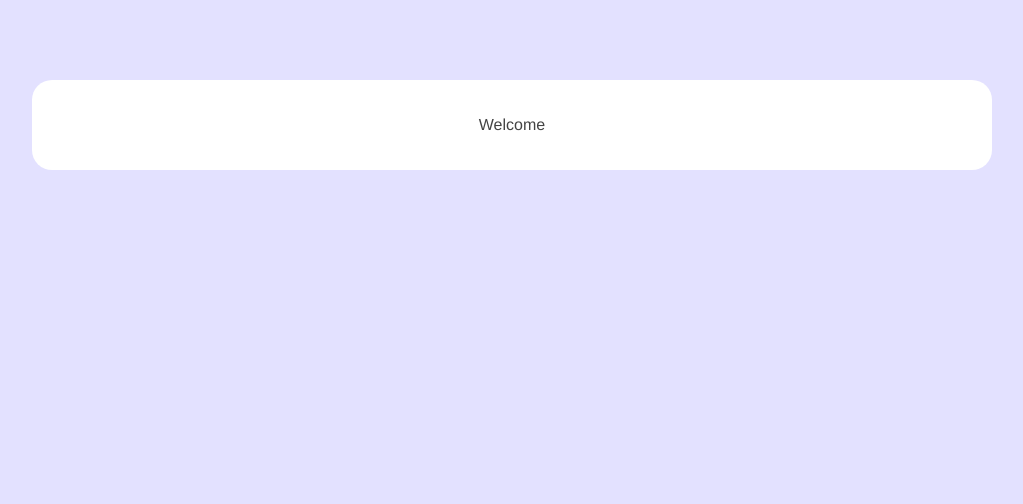
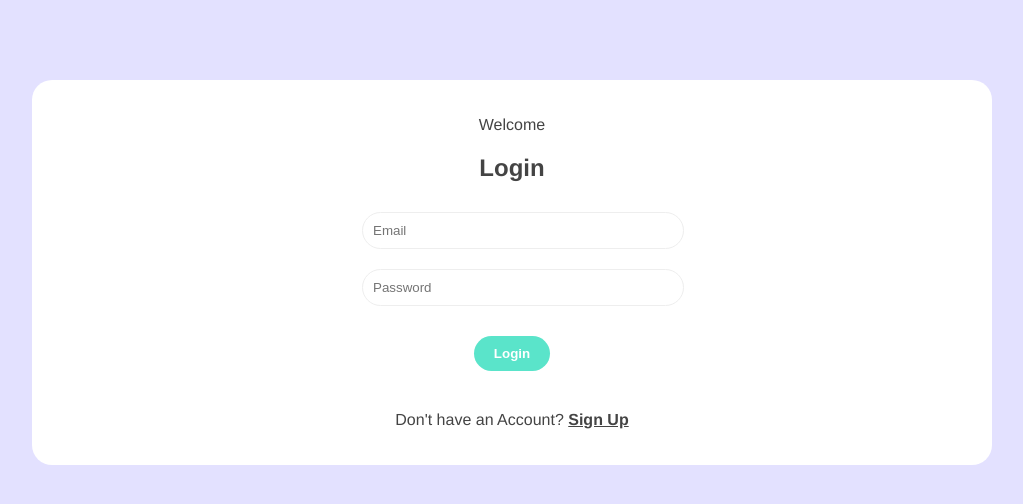
Before and after one commit to KDA-Coding/Vue_Firebase_Learning, a Vue app in the folder Ch13/live-chat/: page / in a window 1280 px wide. Shown: the top 504 px of the page, without its empty margins (128-1151 px from the left). Built offline with nearby package versions, Linux system fonts and the light colour scheme.

Commit message:
Completed adding Signup/Login Forms

```diff
--- /dev/null
+++ b/Ch13/live-chat/src/components/LoginForm.vue
@@ -0,0 +1,30 @@
+<template>
+  <form @submit.prevent="handleSubmit">
+    <input type="email" required placeholder="Email" v-model="email"/>
+    <input type="password" required placeholder="Password" v-model="password"/>
+    <button>Login</button>
+  </form>
+</template>
+
+<script>
+import { ref } from '@vue/reactivity'
+export default {
+
+    setup() {
+        //refs
+        const email = ref('')
+        const password = ref('')
+
+        const handleSubmit = () => {
+            console.log(email.value, password.value)
+        }
+
+        return { email, password, handleSubmit }
+    }
+
+}
+</script>
+
+<style>
+
+</style>
--- /dev/null
+++ b/Ch13/live-chat/src/components/SignupForm.vue
@@ -0,0 +1,32 @@
+<template>
+  <form @submit.prevent="handleSubmit">
+    <input type="text" required placeholder="Display Name" v-model="displayName"/>
+    <input type="email" required placeholder="Email" v-model="email"/>
+    <input type="password" required placeholder="Password" v-model="password"/>
+    <button>Sign Up</button>
+  </form>
+</template>
+
+<script>
+import { ref } from '@vue/reactivity'
+export default {
+
+    setup() {
+        //refs
+        const displayName = ref('')
+        const email = ref('')
+        const password = ref('')
+
+        const handleSubmit = () => {
+            console.log(displayName.value, email.value, password.value)
+        }
+
+        return { displayName, email, password, handleSubmit }
+    }
+
+}
+</script>
+
+<style>
+
+</style>
--- a/Ch13/live-chat/src/views/Welcome.vue
+++ b/Ch13/live-chat/src/views/Welcome.vue
@@ -1,11 +1,36 @@
 <template>
   <div class="welcome container">
     <p>Welcome</p>
+    <div v-if="showLogin">
+      <h2>Login</h2>
+      <LoginFormVue />
+      <p> Don't have an Account? <span @click="showLogin = false">Sign Up</span> </p>
+    </div>
+    <div v-else>
+      <h2>Sign Up</h2>
+      <SignupFormVue />
+      <p> Already have an Account? <span @click="showLogin = true">Login</span> </p>
+    </div>
+
+
   </div>
 </template>
 
 <script>
+import SignupFormVue from '@/components/SignupForm.vue'
+import LoginFormVue from '@/components/LoginForm.vue'
+import { ref } from '@vue/reactivity'
+
+
 export default {
+
+  components: { SignupFormVue, LoginFormVue },
+
+  setup() {
+    const showLogin = ref(true)
+
+    return { showLogin}
+  }
 
 }
 </script>
@@ -15,4 +40,36 @@ export default {
         text-align: center;
         padding: 20px 0;
     }
+
+    /*Form Styles*/
+    .welcome form {
+      width: 300px;
+      margin: 20px auto;
+    }
+
+    .welcome label {
+      display: block;
+      margin: 20px 0 10px;
+    }
+
+    .welcome input {
+      width: 100%;
+      padding: 10px;
+      border-radius: 20px;
+      border: 1px solid #eee;
+      outline: none;
+      color: #999;
+      margin: 10px auto;
+    }
+
+    .welcome span {
+      font-weight: bold;
+      text-decoration: underline;
+      cursor: pointer;
+    }
+
+    .welcome button {
+      margin: 20px auto;
+    }
+
 </style>
```
